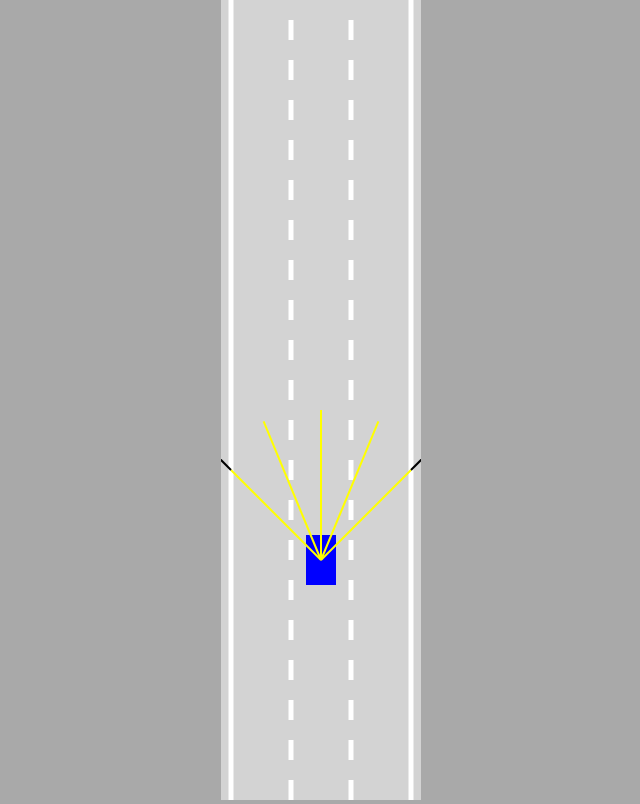
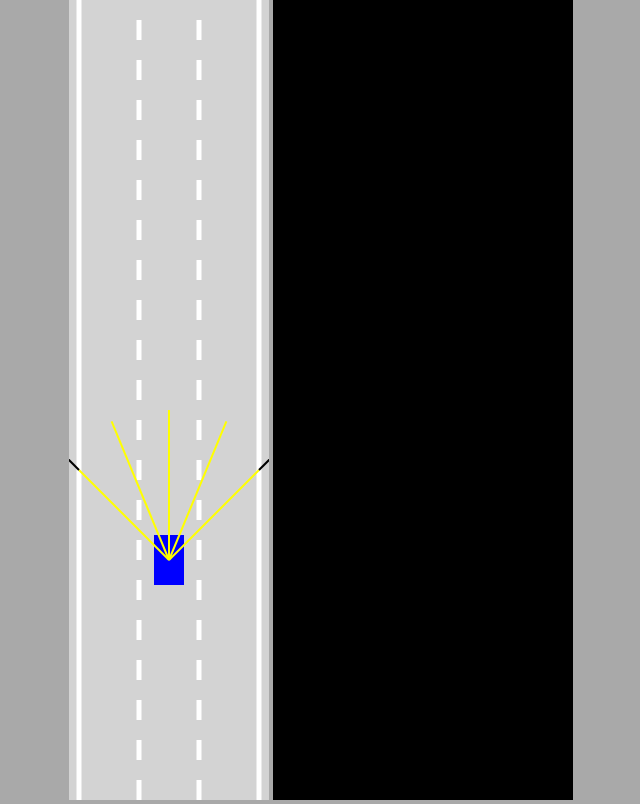
Before and after one commit to Luki1235512/self-driving-car, a website: page index.html in a window 1280 px wide. Shown: the whole page, without its empty margins (319-959 px from the left). Drawn offline with Linux system fonts and the light colour scheme.

Commit message:
Set up new canvas

```diff
--- a/index.html
+++ b/index.html
@@ -4,7 +4,8 @@
     <link rel="stylesheet" href="style.css">
 </head>
 <body>
-    <canvas id="myCanvas"></canvas>
+    <canvas id="carCanvas"></canvas>
+    <canvas id="networkCanvas"></canvas>
     <script src="network.js"></script>
     <script src="sensor.js"></script>
     <script src="utils.js"></script>
--- a/main.js
+++ b/main.js
@@ -1,8 +1,13 @@
-const canvas = document.getElementById("myCanvas");
-canvas.width = 200;
+const carCanvas = document.getElementById("carCanvas");
+carCanvas.width = 200;
 
-const ctx = canvas.getContext("2d");
-const road = new Road(canvas.width / 2, canvas.width * 0.9);
+const networkCanvas = document.getElementById("networkCanvas");
+networkCanvas.width = 300;
+
+const carCtx = carCanvas.getContext("2d");
+const networkCtx = networkCanvas.getContext("2d");
+
+const road = new Road(carCanvas.width / 2, carCanvas.width * 0.9);
 const car = new Car(road.getLaneCenter(1), 100, 30, 50, "AI");
 const traffic = [
     new Car(road.getLaneCenter(1), -100, 30, 50, "DUMMY", 2)
@@ -16,17 +21,18 @@ function animate() {
     }
     car.update(road.borders, traffic);
 
-    canvas.height = window.innerHeight;
+    carCanvas.height = window.innerHeight;
+    networkCanvas.height = window.innerHeight;
 
-    ctx.save();
-    ctx.translate(0, -car.y + canvas.height * 0.7);
+    carCtx.save();
+    carCtx.translate(0, -car.y + carCanvas.height * 0.7);
 
-    road.draw(ctx);
+    road.draw(carCtx);
     for (let i = 0; i < traffic.length; i++) {
-        traffic[i].draw(ctx, "red");
+        traffic[i].draw(carCtx, "red");
     }
-    car.draw(ctx, "blue");
+    car.draw(carCtx, "blue");
 
-    ctx.restore();
+    carCtx.restore();
     requestAnimationFrame(animate);
 }
--- a/style.css
+++ b/style.css
@@ -5,6 +5,10 @@ body {
     text-align: center;
 }
 
-#myCanvas {
+#networkCanvas {
+    background: black;
+}
+
+#carCanvas {
     background: lightgray;
 }
```
